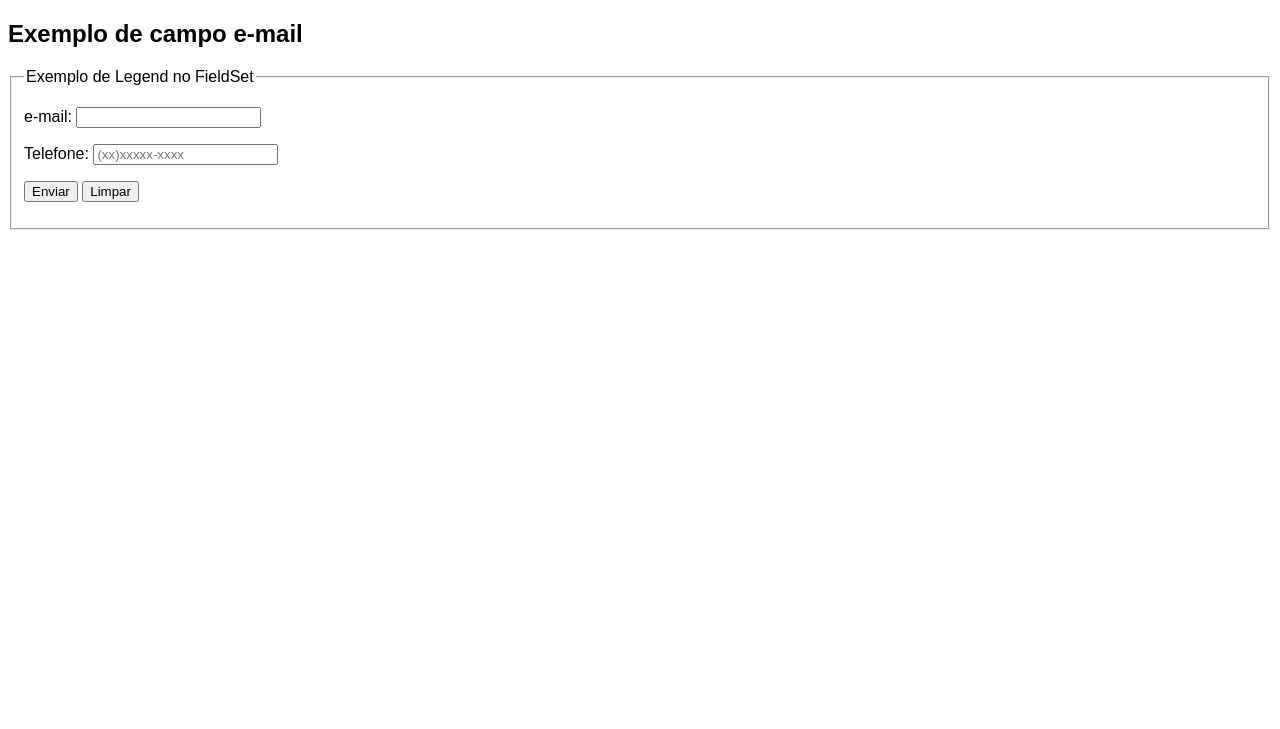
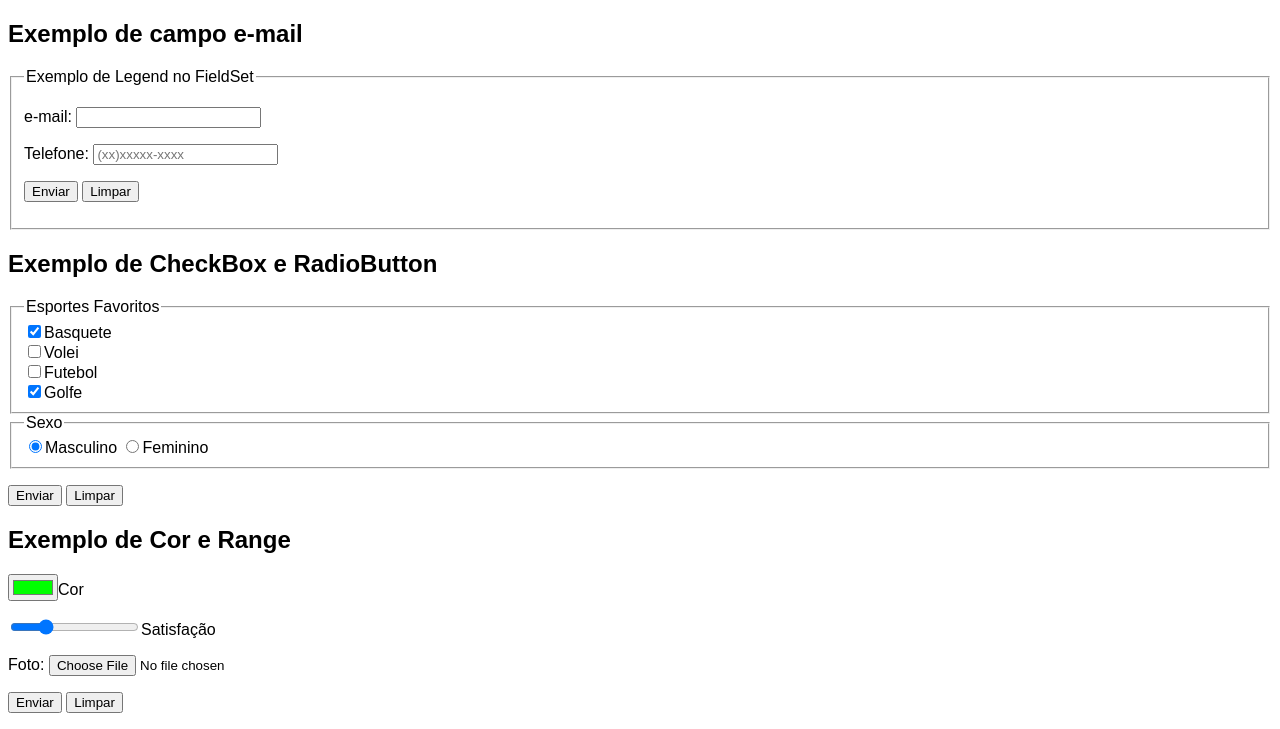
Before and after one commit to Maizer87/exemplos-de-input, a plain HTML site: page index.html in a window 1280 px wide. Shown: the part 818-1547 px from the top of the page. Before the commit the page ends 1056 px from the top, so only its background shows below. Drawn offline with Linux system fonts and the light colour scheme.

Commit message:
mais alguns exemplos de input
inputs

```diff
--- a/index.html
+++ b/index.html
@@ -99,5 +99,43 @@
             </p>
         </fieldset>
     </form>
+
+    <h2>Exemplo de CheckBox e RadioButton</h2>
+    <form action="cadastro.php" method="get" autocomplete="on">
+        <fieldset>
+            <legend>Esportes Favoritos</legend>
+            <input type="checkbox" name="esbas" id="iesbas" checked><label for="iesbas">Basquete</label><br>
+            <input type="checkbox" name="esvolei" id="iesvolei"><label for="iesvolei">Volei</label><br>
+            <input type="checkbox" name="esfut" id="iesfut"><label for="iesfut">Futebol</label><br>
+            <input type="checkbox" name="esgolf" id="iesgolf" checked><label for="iesgolf">Golfe</label>
+        </fieldset>
+
+        <fieldset>
+            <legend>Sexo</legend>
+            <input type="radio" name="sexo" id="imasc" checked value="M"><label for="imasc">Masculino</label><!--mesmo name pra um desmarcar o outro-->
+            <input type="radio" name="sexo" id="ifem" value="F"><label for="ifem">Feminino</label>
+        </fieldset>
+        </p>
+            <input type="submit" value="Enviar">
+            <input type="reset" value="Limpar">
+        </p>
+    </form>
+
+    <h2>Exemplo de Cor e Range</h2>
+    <form action="cadastro.php" method="get" autocomplete="on">
+        <p>
+            <input type="color" name="cor" id="icor" value="#00FF00"><label for="icor">Cor</label>
+        </p>
+        <p>
+            <input type="range" name="satisfaction" id="isatisfaction" min="1" max="5" value="2"><label for="isatisfaction">Satisfação</label>
+        </p>
+        <p>
+            <label for="ifoto">Foto:</label> <input type="file" name="foto" id="ifoto">
+        </p>
+        <p>
+            <input type="submit" value="Enviar">
+            <input type="reset" value="Limpar">
+        </p>
+    </form>
 </body>
 </html>
```
